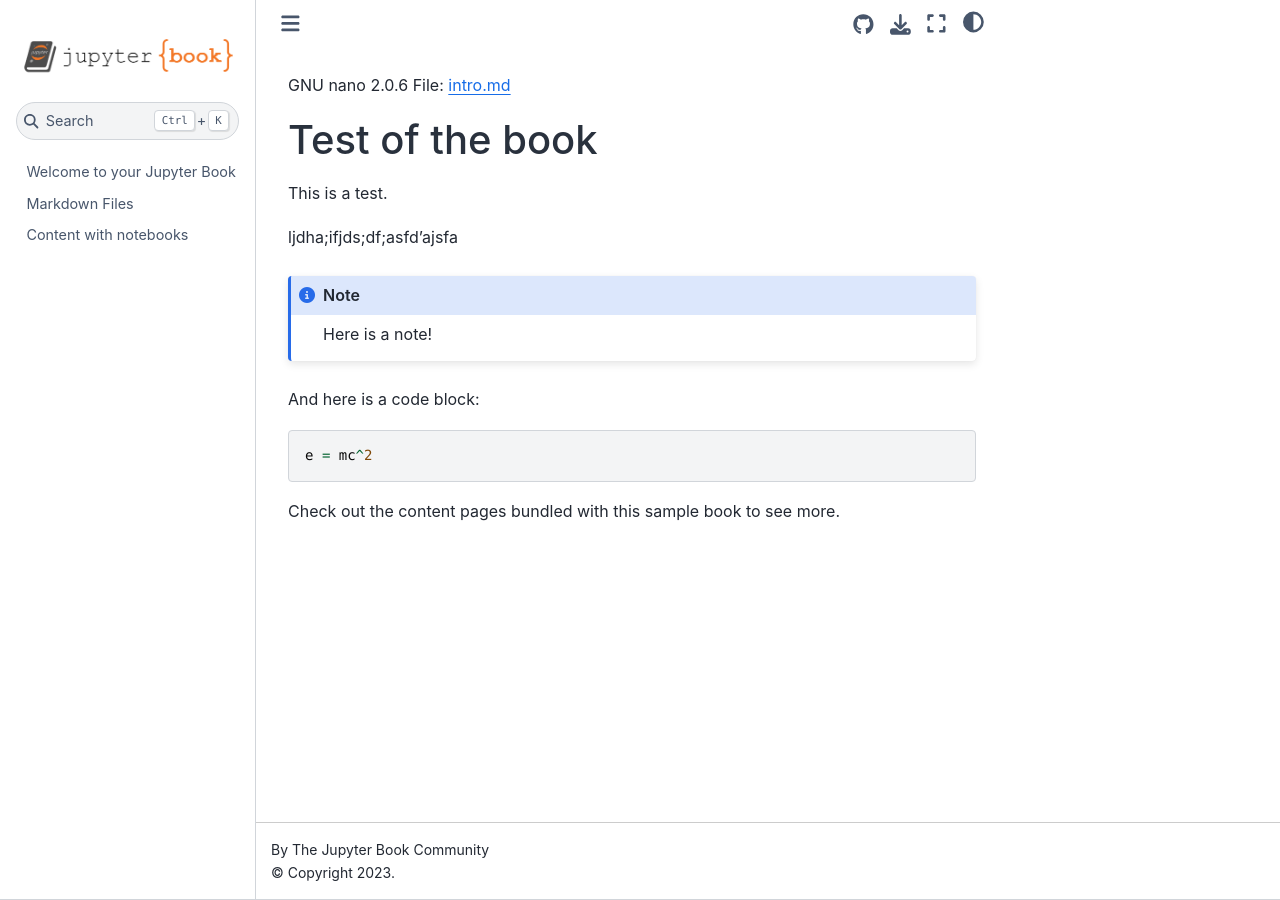
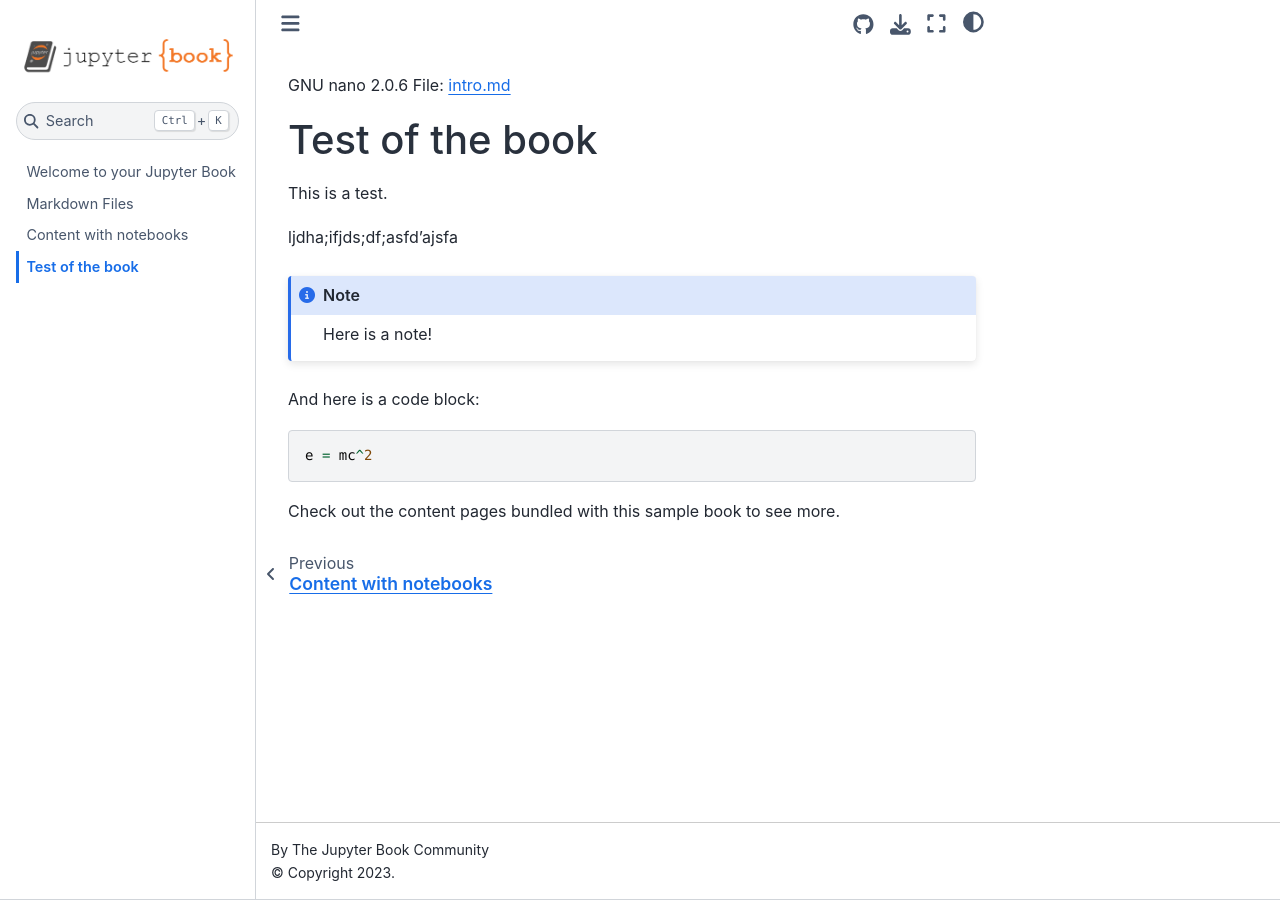
Before and after one commit to marcinpawlukiewicz/bash-zsh, a Jupyter Book: the page built from test.md, in a window 1280 px wide. Built offline with Jupyter Book 1.0.4 settings and Sphinx 7.4.7 and the Sphinx Book theme 1.1.4, drawn with Linux system fonts in a browser that asks for light colours.

Commit message:
update toc.yml

```diff
--- a/_toc.yml
+++ b/_toc.yml
@@ -6,3 +6,4 @@ root: intro
 chapters:
 - file: markdown
 - file: notebooks
+- file: test
```
